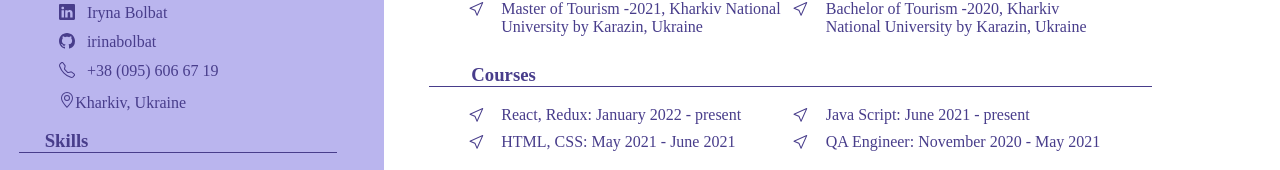
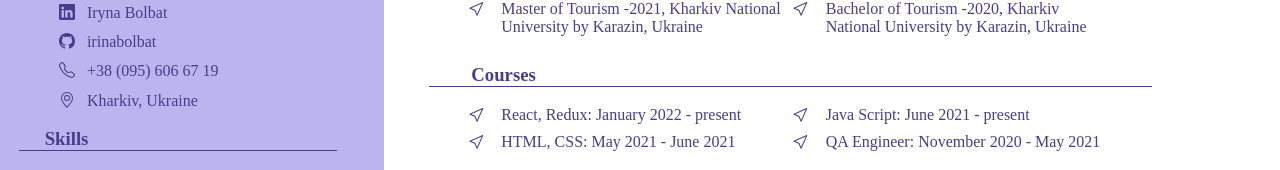
Before and after one commit to irynabolbat/cv-react, a React (Create React App) app: page / in a window 1280 px wide. Shown: the part 353-523 px from the top of the page. Built offline with nearby package versions, Linux system fonts and the light colour scheme.

Commit message:
improved css

```diff
--- a/src/components/Contacts/Contact.module.css
+++ b/src/components/Contacts/Contact.module.css
@@ -25,6 +25,13 @@
     cursor: auto;
 }
 
+.location_link {
+    display: grid;
+    grid-template-columns: 10% 90%;
+    gap: 5px;
+    margin-bottom: 5%;
+}
+
 a {
     text-decoration: none;
 }
--- a/src/components/Contacts/Contacts.js
+++ b/src/components/Contacts/Contacts.js
@@ -32,7 +32,7 @@ const Contacts = () => {
                     </a>
                 </li>
                 <li className={`${style.contact_link_container} ${style.location}`}>
-                    <span>
+                    <span className={style.location_link}>
                         <GeoAlt/>
                         Kharkiv, Ukraine
                     </span>
```
